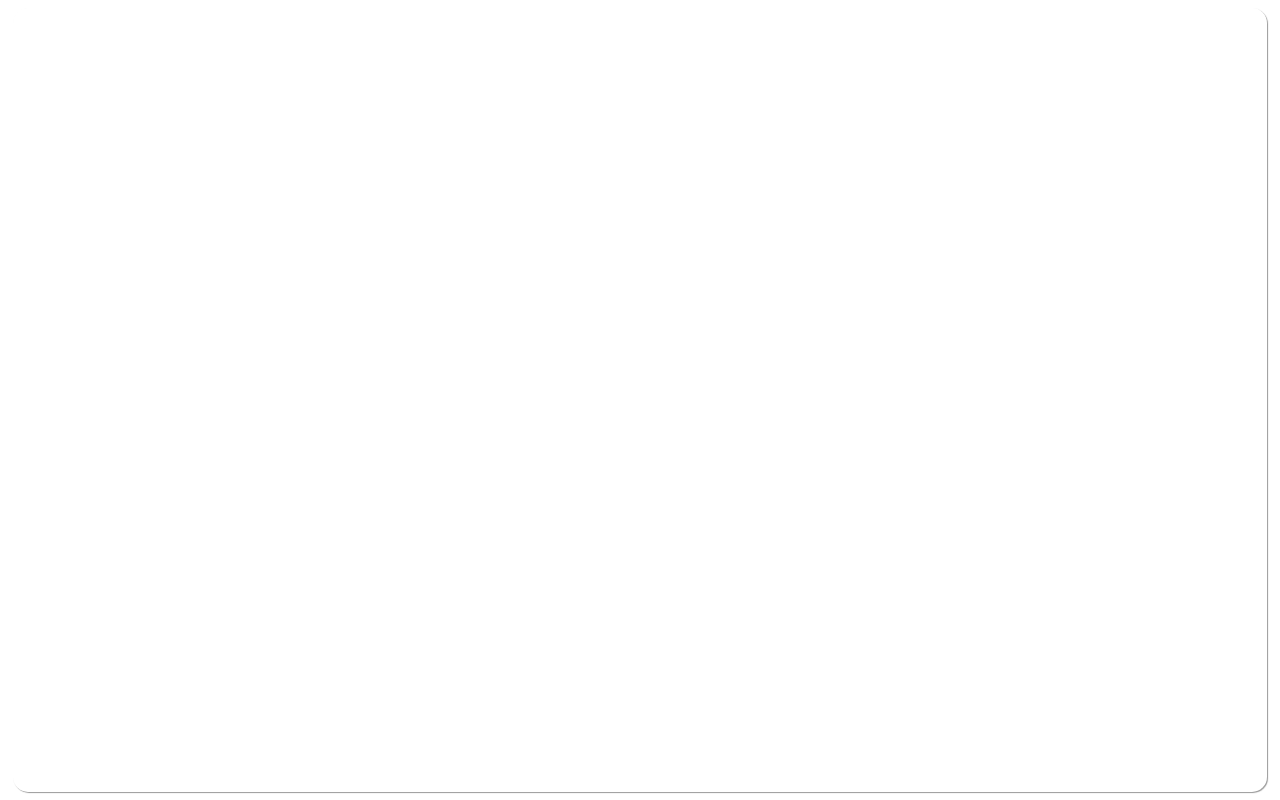
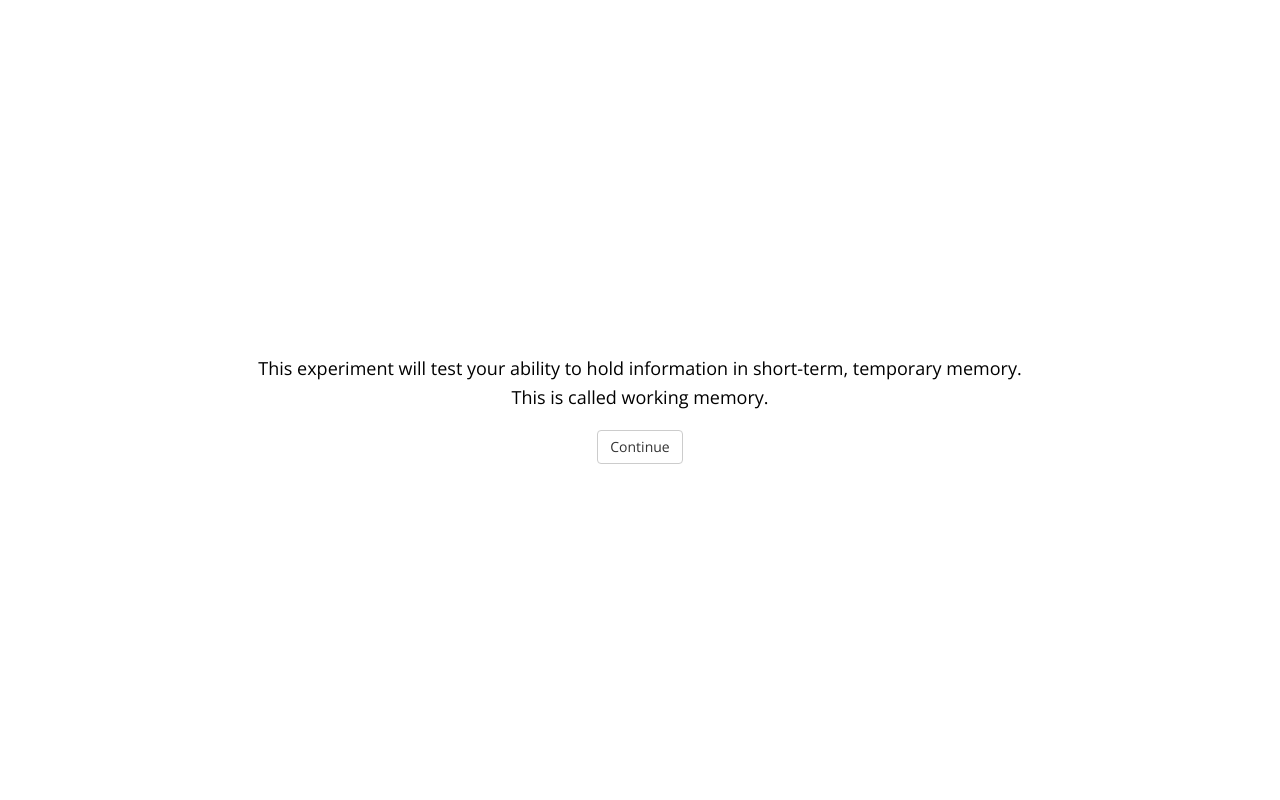
Before and after one commit to n-back-q/n_back_demo, a plain HTML site: page index.html in a window 1280 px wide. Drawn offline with nearby package versions, Linux system fonts and the light colour scheme.

Commit message:
Update index.html

```diff
--- a/index.html
+++ b/index.html
@@ -7,32 +7,12 @@
     <script src="jspsych-6.1.0/plugins/jspsych-html-button-response.js"></script>
     <script src="jspsych-6.1.0/plugins/jspsych-image-keyboard-response.js"></script>
     <link rel="stylesheet" href="jspsych-6.1.0/css/jspsych.css"></link>
+    <script src="n_back.js"></script>
   </head>
   <body></body>
-  <script src="n_back.js">
-  </script>
-  <style>
-    #display_stage_background {
-        width: 100vw;
-        background-color: white;
-        z-index: -1;
-    }
-
-    #display_stage {
-        position: fixed;
-        left: 1vw;
-        top: 1vh;
-        height: 98vh;
-        width: 98vw;
-        background-color: white;
-        box-shadow: 1px 1px 1px #999;
-        border-radius: 15px;
-        z-index: 0;
-        overflow-y: hidden;
-        overflow-x: hidden;
-    }
-</style>
-
-<div id='display_stage_background'></div>
-<div id='display_stage'></div>
+     <script>
+      jsPsych.init({
+        timeline: timeline
+      });
+     </script>
 </html>
```
